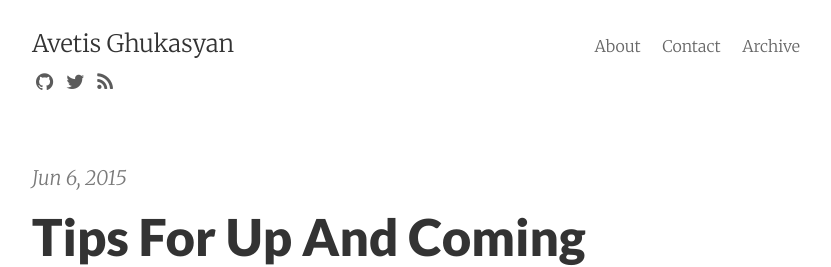
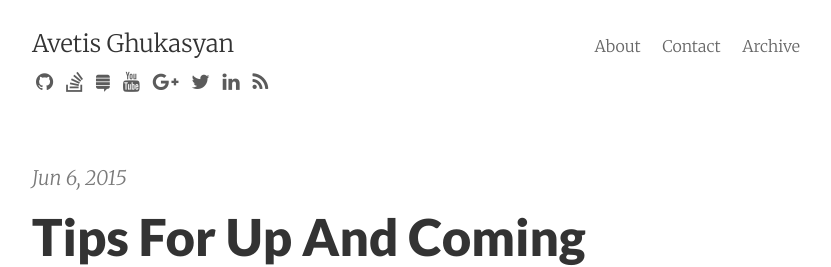
Before and after one commit to JungMinu/AvetisG.github.io, a Jekyll site: the page built from index.html, in a window 1280 px wide. Shown: the top 267 px of the page, without its empty margins (224-1055 px from the left). Built offline with Jekyll 4.4.1, drawn with Linux system fonts in a browser that asks for light colours; nearby versions of some CDN libraries; Markdown is read by kramdown in place of the engine named in the settings; the list of posts is cut into pages by our own code.

Commit message:
Update social_links.html
Adding some more social links into the includes file.

```diff
--- a/_includes/social_links.html
+++ b/_includes/social_links.html
@@ -1,11 +1,12 @@
 <div class="social-icons">
   <div class="left">
-    {% if site.github_username %}
-      <a class="fa fa-github" href="https://github.com/{{ site.github_username }}"></a>
-    {% endif %}
-    {% if site.twitter_username %}
-      <a class="fa fa-twitter" href="https://twitter.com/{{ site.twitter_username }}"></a>
-    {% endif %}
+    <a class="fa fa-github" href="https://github.com/AvetisG"></a>
+    <a class="fa fa-stack-overflow" href="http://stackoverflow.com/users/973616/avetisg"></a>
+    <a class="fa fa-stack-exchange" href="http://programmers.stackexchange.com/users/154934/avetisg"></a>
+    <a class="fa fa-youtube" href="https://www.youtube.com/channel/UCFveDSYkRjRve8ly3qXVqCw"></a>
+    <a class="fa fa-google-plus" href="https://plus.google.com/b/118372896510329515229/118372896510329515229/about"></a>
+    <a class="fa fa-twitter" href="https://twitter.com/AvetisG"></a>
+    <a class="fa fa-linkedin" href="https://www.linkedin.com/in/avetisg"></a>
     <a class="fa fa-rss" href="{{ "/atom.xml" | prepend: site.baseurl }}"></a>
   </div>
 </div>
```
